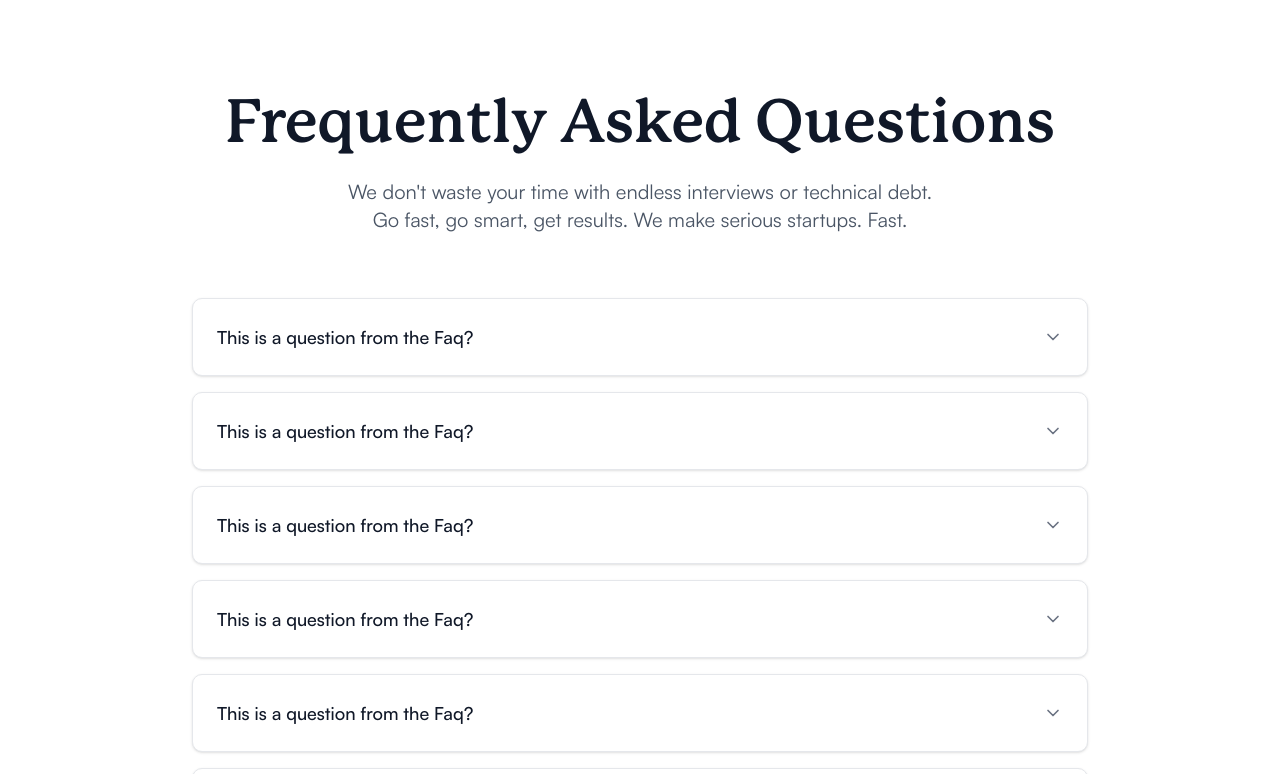
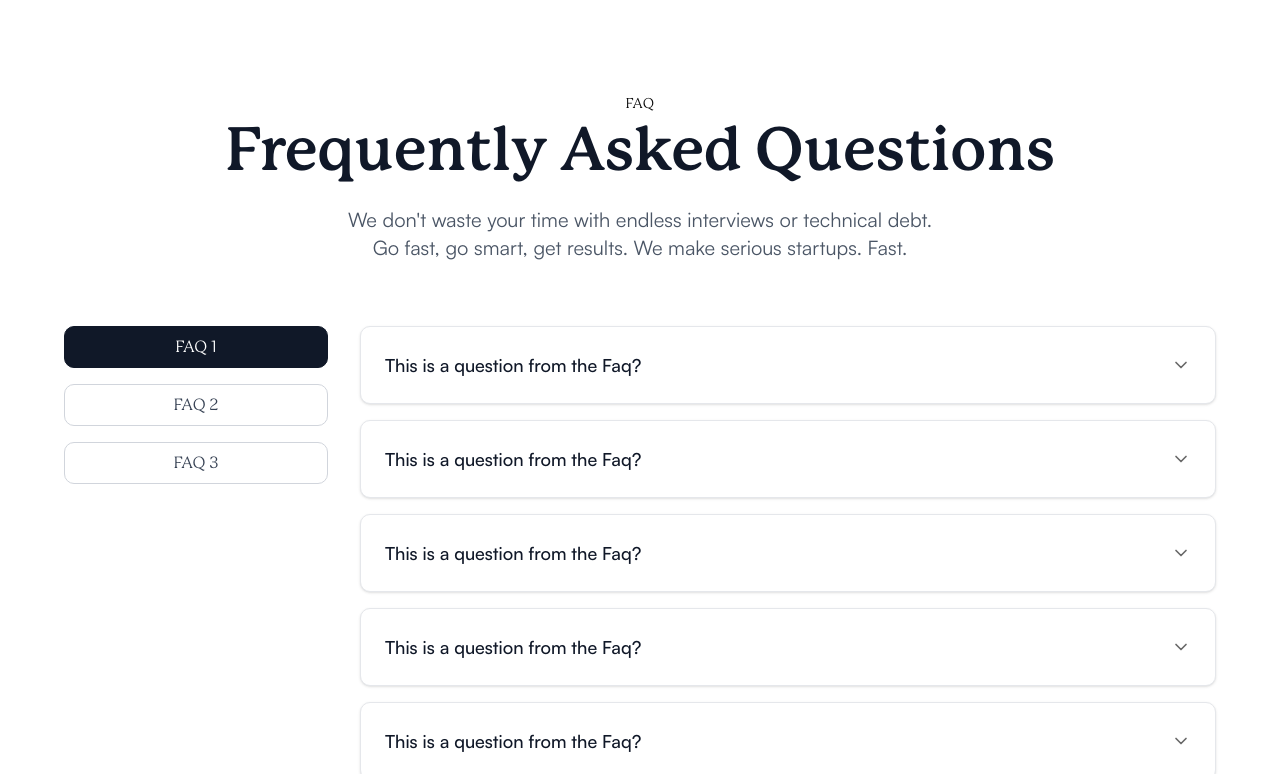
Before and after one commit to neuronhire/front-neuron-hire, a Next.js app: page /client-form in a window 1280 px wide. Shown: the part 1726-2500 px from the top of the page. Built offline with nearby package versions, Linux system fonts and the light colour scheme.

Commit message:
faq ajustes

```diff
--- a/components/client-form/faq-section.tsx
+++ b/components/client-form/faq-section.tsx
@@ -4,7 +4,13 @@ import { motion } from "framer-motion";
 import { ChevronDown, ChevronUp } from "lucide-react";
 import { useState } from "react";
 
-const faqs = [
+interface FaqItem {
+  question: string;
+  answer: string;
+}
+
+const faqMap: Record<string, FaqItem[]> = {
+  "faq_1": [
     {
       question: "This is a question from the Faq?",
       answer:
@@ -35,9 +41,41 @@ const faqs = [
       answer:
         "This would be the answer to the frequently asked question that provides helpful information to potential clients.",
     },
-];
+  ],
+    "faq_2": [
+    {
+      question: "This is a question from the Faq?",
+      answer:
+        "This would be the answer to the frequently asked question that provides helpful information to potential clients.",
+    },
+    {
+      question: "This is a question from the Faq?",
+      answer:
+        "This would be the answer to the frequently asked question that provides helpful information to potential clients.",
+    },
+  ],
+    "faq_3": [
+    {
+      question: "This is a question from the Faq?",
+      answer:
+        "This would be the answer to the frequently asked question that provides helpful information to potential clients.",
+    },
+    {
+      question: "This is a question from the Faq?",
+      answer:
+        "This would be the answer to the frequently asked question that provides helpful information to potential clients.",
+    },
+    {
+      question: "This is a question from the Faq?",
+      answer:
+        "This would be the answer to the frequently asked question that provides helpful information to potential clients.",
+    },
+  ],
+}
 
 export function FaqSection() {
+  const categories = Object.keys(faqMap);
+  const [selectedCategory, setSelectedCategory] = useState(categories[0]);
   const [openFaq, setOpenFaq] = useState<number | null>(null);
 
   return (
@@ -50,18 +88,44 @@ export function FaqSection() {
           viewport={{ once: true }}
           className="text-center mb-16"
         >
+          <p className="body-mackinac text-sm font-normal uppercase tracking-wide mb-2">
+            FAQ
+          </p>
           <h2 className="text-4xl lg:text-5xl xl:text-6xl font-bold text-gray-900 mb-6 body-mackinac">
             Frequently Asked Questions
           </h2>
           <p className="text-lg xl:text-xl text-gray-600 max-w-3xl mx-auto body-satoshi">
-            We don't waste your time with endless interviews or technical debt.
+            We don&apos;t waste your time with endless interviews or technical debt.
             <br />
             Go fast, go smart, get results. We make serious startups. Fast.
           </p>
         </motion.div>
 
-        <div className="max-w-4xl mx-auto space-y-4">
-          {faqs.map((faq, index) => (
+        {/* Layout em duas colunas */}
+        <div className="grid grid-cols-1 md:grid-cols-4 gap-8">
+          {/* Coluna de categorias */}
+          <div className="flex md:flex-col gap-4">
+            {categories.map((cat) => (
+              <button
+                key={cat}
+                onClick={() => {
+                  setSelectedCategory(cat);
+                  setOpenFaq(null);
+                }}
+                className={`px-4 py-2 body-mackinac rounded-lg border ${
+                  selectedCategory === cat
+                    ? "bg-gray-900 text-white border-gray-900"
+                    : "bg-white text-gray-700 border-gray-300 hover:bg-gray-100"
+                } transition`}
+              >
+                {cat.replace("_", " ").toUpperCase()}
+              </button>
+            ))}
+          </div>
+
+          {/* Coluna de perguntas e respostas */}
+          <div className="md:col-span-3 space-y-4">
+            {faqMap[selectedCategory].map((faq, index) => (
               <motion.div
                 key={index}
                 initial={{ opacity: 0, y: 20 }}
@@ -71,16 +135,18 @@ export function FaqSection() {
                 className="bg-white rounded-lg border border-gray-200 shadow-sm hover:shadow-md transition-shadow"
               >
                 <button
-                onClick={() => setOpenFaq(openFaq === index ? null : index)}
+                  onClick={() =>
+                    setOpenFaq(openFaq === index ? null : index)
+                  }
                   className="w-full flex items-center justify-between p-6 text-left hover:bg-gray-50 transition-colors"
                 >
                   <span className="text-lg font-medium text-gray-900 body-satoshi">
                     {faq.question}
                   </span>
                   {openFaq === index ? (
-                  <ChevronUp className="w-5 h-5 text-gray-500 flex-shrink-0" />
+                    <ChevronUp className="w-5 h-5 text-neuronhire-gray-64 flex-shrink-0" />
                   ) : (
-                  <ChevronDown className="w-5 h-5 text-gray-500 flex-shrink-0" />
+                    <ChevronDown className="w-5 h-5 text-neuronhire-gray-64 flex-shrink-0" />
                   )}
                 </button>
                 {openFaq === index && (
@@ -100,6 +166,7 @@ export function FaqSection() {
             ))}
           </div>
         </div>
+      </div>
     </section>
   );
 }
```
Lines whose indentation alone changed are shown as unchanged.
